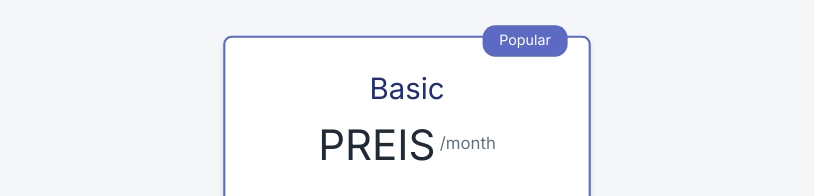
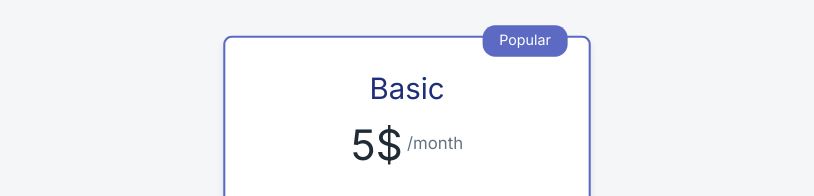
Before and after one commit to MartinHein-dev/Website-Variant-Release-Date-Scheduler, an Eleventy site: page src/index.njk in a window 1280 px wide. Shown: the part 1387-1583 px from the top of the page, without its empty margins (233-1047 px from the left). Built offline with nearby package versions, Linux system fonts and the light colour scheme; Eleventy itself is replaced by a stand-in of ours; files that its build step writes are made by us from their sources; files whose address does not match are found by name.

Commit message:
Update pricing section: change Basic plan price from 'PREIS' to '$5'

```diff
--- a/src/index.njk
+++ b/src/index.njk
@@ -64,7 +64,7 @@ title: Shopify App
                     <div class="price-header">
                         <h3 data-i18n="pricing.pro.title">Basic</h3>
                         <div class="price">
-                            <span class="amount">PREIS</span>
+                            <span class="amount">5$</span>
                             <span class="period" data-i18n="pricing.pro.period">/Monat</span>
                         </div>
                     </div>
```
